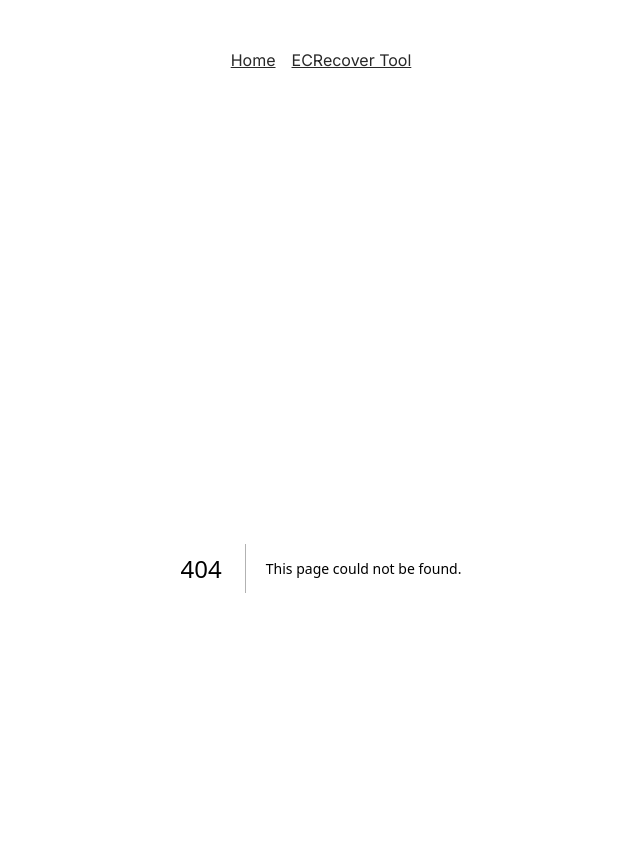
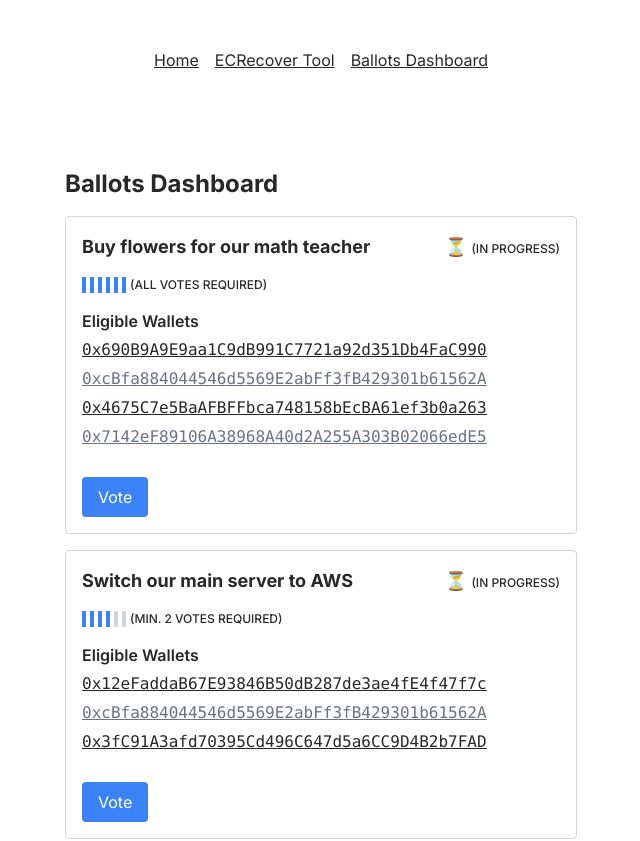
Before and after one commit to liketurbo/evm-over-ton-vote, a Next.js app: page /ballots in a window 1280 px wide. Before the commit this address had no page. Shown: the top 841 px of the page, without its empty margins (319-959 px from the left). Built offline with nearby package versions, Linux system fonts and the light colour scheme.

Commit message:
Add ballots page

```diff
--- a/package.json
+++ b/package.json
@@ -13,6 +13,7 @@
     "@types/react": "18.2.11",
     "@types/react-dom": "18.2.4",
     "autoprefixer": "10.4.14",
+    "classnames": "^2.3.2",
     "eslint": "8.42.0",
     "eslint-config-next": "13.4.5",
     "next": "13.4.5",
--- /dev/null
+++ b/src/app/ballots/page.tsx
@@ -0,0 +1,148 @@
+import React from "react";
+import cls from "classnames";
+import Button from "@/components/Button";
+
+const mockBallots = [
+  {
+    id: 0,
+    title: "Buy flowers for our math teacher",
+    status: "progress",
+    eligibleWallets: [
+      "0x690B9A9E9aa1C9dB991C7721a92d351Db4FaC990",
+      "0xcBfa884044546d5569E2abFf3fB429301b61562A",
+      "0x4675C7e5BaAFBFFbca748158bEcBA61ef3b0a263",
+      "0x7142eF89106A38968A40d2A255A303B02066edE5",
+    ],
+    toPassNeed: 4,
+  },
+  {
+    id: 1,
+    title: "Switch our main server to AWS",
+    status: "progress",
+    eligibleWallets: [
+      "0x12eFaddaB67E93846B50dB287de3ae4fE4f47f7c",
+      "0xcBfa884044546d5569E2abFf3fB429301b61562A",
+      "0x3fC91A3afd70395Cd496C647d5a6CC9D4B2b7FAD",
+    ],
+    toPassNeed: 2,
+  },
+  {
+    id: 2,
+    title: "Make next youtube video about Tact language features",
+    status: "finished",
+    eligibleWallets: [
+      "0x3fC91A3afd70395Cd496C647d5a6CC9D4B2b7FAD",
+      "0x8F34beE39052EEF6d247c4f635F9598c57DD8483",
+      "0xD807f7e2818dB8edA0d28B5bE74866338eaEDB86",
+      "0x2DfA798841D05593d58cbA987df5c1A742e682bE",
+      "0x481ca518C602A27276B3188491601A3209095927",
+      "0x9C269e1272eafb51Ea4517A620EB8DFF4DC8CcB9",
+      "0x3fC91A3afd70395Cd496C647d5a6CC9D4B2b7FAD",
+      "0x129a261afAAe9Fc9AB9D5107e840560d052Cd97E",
+      "0x151D35771F734a7e5D9100Def7FFd4c521aaDa81",
+      "0x90D96799d5ad299229a57b0A97fd7a9AD8821F18",
+      "0x3fC91A3afd70395Cd496C647d5a6CC9D4B2b7FAD",
+    ],
+    toPassNeed: 6,
+  },
+] as Ballot[];
+
+const statusEmoji: Record<string, string> = {
+  progress: "⏳",
+  finished: "✅",
+};
+
+interface Ballot {
+  id: number;
+  title: string;
+  status: "progress" | "finished";
+  eligibleWallets: string[];
+  toPassNeed: number;
+}
+
+function renderRequiredVotesText(ballot: Ballot) {
+  if (ballot.toPassNeed === ballot.eligibleWallets.length) {
+    return "(All votes required)";
+  } else {
+    const voteLabel = ballot.toPassNeed === 1 ? "vote" : "votes";
+    return `(Min. ${ballot.toPassNeed} ${voteLabel} required)`;
+  }
+}
+
+export default function BallotsDashboard() {
+  return (
+    <main className="w-2/5 flex-grow">
+      <h2 className="text-2xl font-bold mb-4">Ballots Dashboard</h2>
+      {mockBallots.map((ballot, index) => {
+        const greenBars = Math.round(
+          (ballot.toPassNeed * 6) / ballot.eligibleWallets.length
+        );
+        const greyBars = 6 - greenBars;
+
+        const containerClasses = cls("p-4 border border-gray-300 rounded", {
+          "mb-4": index !== mockBallots.length - 1,
+          "opacity-75": ballot.status === "finished",
+        });
+
+        return (
+          <div key={ballot.id} className={containerClasses}>
+            <h3 className="flex text-lg font-bold mb-4">
+              {ballot.title}
+              <p className="ml-auto">
+                {statusEmoji[ballot.status]}{" "}
+                <span className="text-xs font-medium uppercase">
+                  {ballot.status === "progress"
+                    ? "(In progress)"
+                    : "(Finished)"}
+                </span>
+              </p>
+            </h3>
+            <p className="flex mb-4">
+              <div className="flex">
+                {Array(greenBars)
+                  .fill(0)
+                  .map((_, index) => (
+                    <div key={index} className="w-1 h-4 mr-1 bg-blue-500"></div>
+                  ))}
+                {Array(greyBars)
+                  .fill(0)
+                  .map((_, index) => (
+                    <div key={index} className="w-1 h-4 mr-1 bg-gray-300"></div>
+                  ))}
+              </div>
+              <span className="text-xs font-medium uppercase">
+                {renderRequiredVotesText(ballot)}
+              </span>
+            </p>
+            <div className={ballot.status === "progress" ? "mb-6" : ""}>
+              <h4 className="font-semibold mb-1">Eligible Wallets</h4>
+              <ul>
+                {ballot.eligibleWallets.map((wallet, i) => (
+                  <li
+                    key={wallet}
+                    className={cls(
+                      "font-mono mb-1 inline-block link",
+                      i === ballot.eligibleWallets.length - 1 && "mb-0",
+                      i % 2 === 0 ? "text-black-500" : "text-gray-500"
+                    )}
+                  >
+                    <a
+                      href={`https://etherscan.io/address/${wallet}`}
+                      target="_blank"
+                      rel="noopener noreferrer"
+                    >
+                      {wallet}
+                    </a>
+                  </li>
+                ))}
+              </ul>
+            </div>
+            {ballot.status === "progress" && (
+              <Button type="submit">Vote</Button>
+            )}
+          </div>
+        );
+      })}
+    </main>
+  );
+}
--- a/src/app/globals.css
+++ b/src/app/globals.css
@@ -8,8 +8,6 @@ body {
 }
 
 .link {
-  color: #282828;
-  text-decoration: none;
   transition: color 0.1s ease;
   text-decoration: underline;
 }
--- a/src/app/layout.tsx
+++ b/src/app/layout.tsx
@@ -37,8 +37,11 @@ export default function RootLayout({
             <Link href="/" className="link mr-4">
               Home
             </Link>
-            <Link href="/ecrecover-tool" className="link">
+            <Link href="/ecrecover-tool" className="link mr-4">
               ECRecover Tool
+            </Link>
+            <Link href="/ballots" className="link">
+              Ballots Dashboard
             </Link>
           </nav>
         </header>
```
Also changed, not shown: 1 other file (tests, documents, lock files or other folders).
